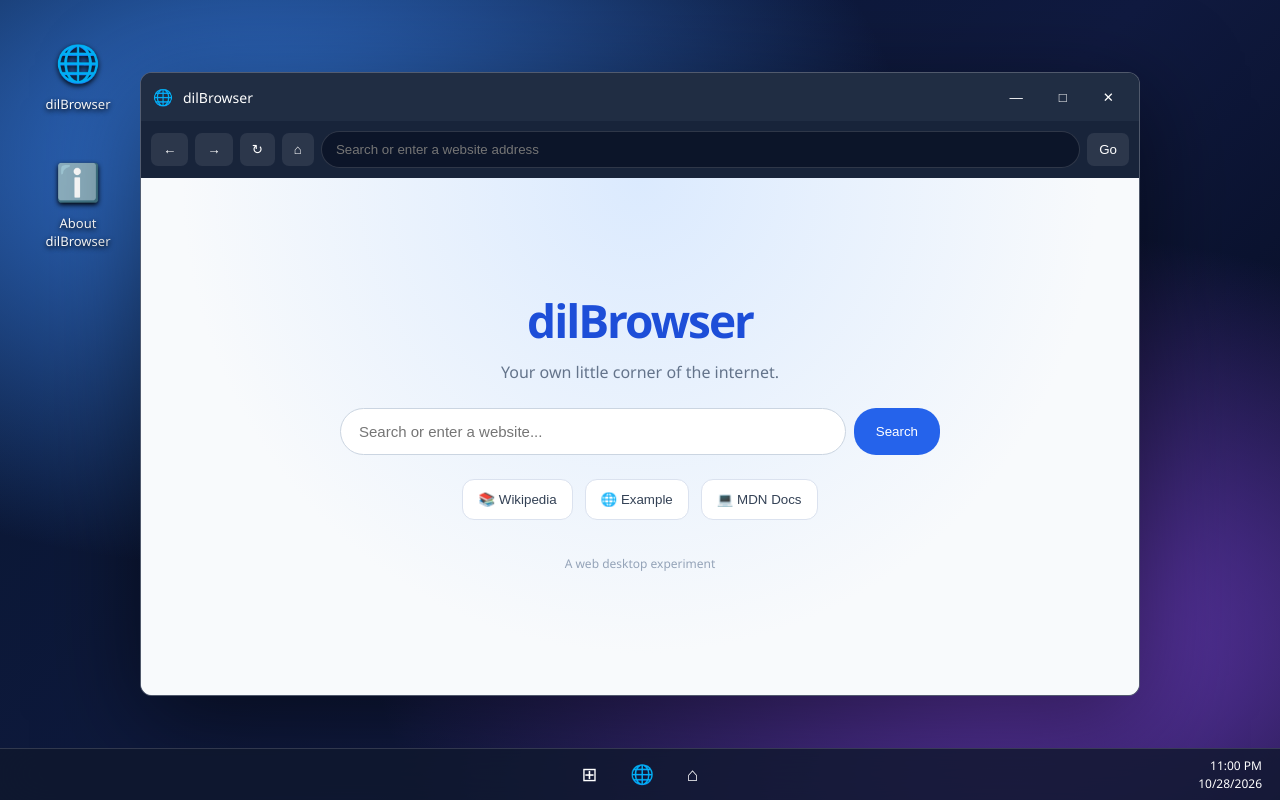
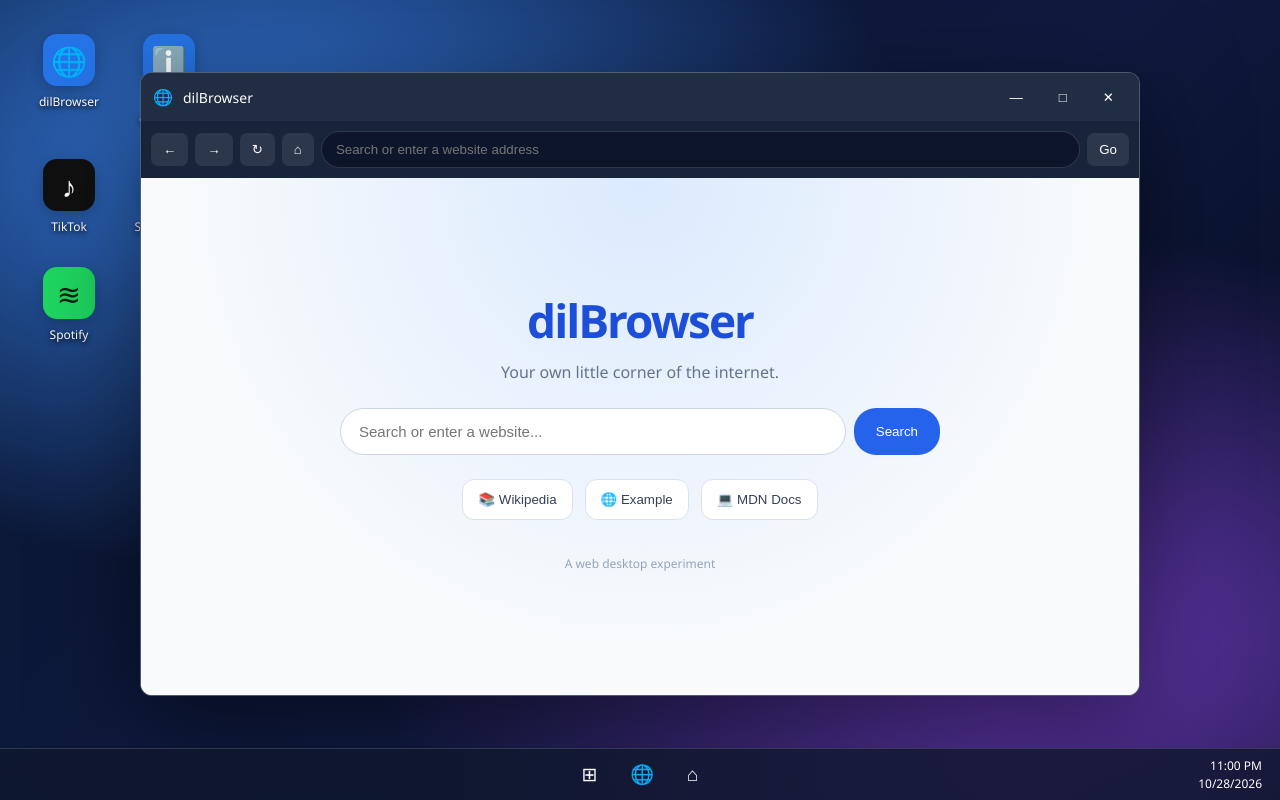
Before and after one commit to hisawyersawyerlawyer/DilBrowser, a website: page public/index.html in a window 1280 px wide. Drawn offline with Linux system fonts and the light colour scheme.

Commit message:
Refactor desktop layout and icons in index.html

```diff
--- a/public/index.html
+++ b/public/index.html
@@ -8,15 +8,20 @@
 <style>
 *{box-sizing:border-box}
 body{margin:0;font-family:"Segoe UI",Arial,sans-serif;color:white;height:100vh;overflow:hidden;background:radial-gradient(ellipse at 20% 20%,#3478db 0%,transparent 45%),radial-gradient(ellipse at 80% 80%,#673ab7 0%,transparent 45%),linear-gradient(135deg,#07162f,#101a40 55%,#030817)}
-.desktop{height:calc(100vh - 52px);padding:28px;display:flex;flex-direction:column;align-items:flex-start;gap:24px}
-.desktop-icon{width:100px;text-align:center;cursor:pointer;padding:10px;border-radius:8px;font-size:13px;text-shadow:0 2px 5px #000}
-.desktop-icon:hover{background:#ffffff20}
-.desktop-icon .symbol{font-size:36px;display:block;margin-bottom:8px}
-.taskbar{position:absolute;bottom:0;width:100%;height:52px;background:#10182dcc;backdrop-filter:blur(25px);border-top:1px solid #ffffff25;display:flex;align-items:center;justify-content:center;gap:9px}
+.desktop{height:calc(100vh - 52px);padding:24px;display:flex;flex-direction:column;align-items:flex-start;gap:22px;overflow:auto}
+.desktop-icons{display:grid;grid-template-columns:repeat(2,90px);gap:12px 10px}
+.desktop-icon{width:90px;min-height:94px;text-align:center;cursor:pointer;padding:10px 4px;border-radius:10px;font-size:12px;text-shadow:0 2px 5px #000}
+.desktop-icon:hover{background:#ffffff25;outline:1px solid #ffffff30}
+.symbol{width:52px;height:52px;display:flex;align-items:center;justify-content:center;margin:0 auto 7px;border-radius:14px;font-size:29px;text-shadow:none;box-shadow:0 4px 14px #0003}
+.tiktok{background:#101010;color:white}
+.soundcloud{background:#ff6a18;color:white}
+.spotify{background:#1ed760;color:#071b0e}
+.info{background:#2674e8;color:white}
+.taskbar{position:absolute;bottom:0;width:100%;height:52px;background:#10182dcc;backdrop-filter:blur(25px);border-top:1px solid #ffffff25;display:flex;align-items:center;justify-content:center;gap:9px;z-index:10}
 .taskbutton{border:0;background:transparent;color:white;border-radius:8px;padding:8px 12px;cursor:pointer;font-size:19px}
 .taskbutton:hover{background:#ffffff22}
 .clock{position:absolute;right:18px;font-size:12px;text-align:right;line-height:1.5}
-.window{position:absolute;left:50%;top:48%;transform:translate(-50%,-50%);width:min(1000px,94vw);height:min(650px,78vh);min-height:300px;background:#17233aee;border:1px solid #ffffff40;border-radius:12px;overflow:hidden;box-shadow:0 25px 100px #0008;display:flex;flex-direction:column}
+.window{position:absolute;left:50%;top:48%;transform:translate(-50%,-50%);width:min(1000px,94vw);height:min(650px,78vh);min-height:300px;background:#17233aee;border:1px solid #ffffff40;border-radius:12px;overflow:hidden;box-shadow:0 25px 100px #0008;display:flex;flex-direction:column;z-index:5}
 .window.hidden{display:none}
 .titlebar{height:48px;display:flex;align-items:center;padding:0 12px;background:#202d43;gap:10px;flex-shrink:0;cursor:move}
 .title{flex:1;font-size:14px}
@@ -39,7 +44,7 @@
 .links button{border:1px solid #dbe2ef;background:white;color:#334155;padding:12px 15px;border-radius:12px;cursor:pointer}
 .links button:hover{background:#e8efff}
 #viewer{width:100%;height:100%;border:0;background:white}
-.startmenu{position:absolute;bottom:62px;left:50%;transform:translateX(-50%);width:min(420px,94vw);padding:22px;border:1px solid #ffffff35;border-radius:16px;background:#18243aee;backdrop-filter:blur(25px);box-shadow:0 20px 70px #0007}
+.startmenu{position:absolute;bottom:62px;left:50%;transform:translateX(-50%);width:min(420px,94vw);padding:22px;border:1px solid #ffffff35;border-radius:16px;background:#18243aee;backdrop-filter:blur(25px);box-shadow:0 20px 70px #0007;z-index:20}
 .startmenu.hidden{display:none}
 .startmenu h3{margin:0 0 14px}
 .startgrid{display:grid;grid-template-columns:repeat(3,1fr);gap:10px}
@@ -49,9 +54,25 @@
 </style>
 </head>
 <body>
+
 <div class="desktop">
-  <div class="desktop-icon" onclick="showBrowser()"><span class="symbol">🌐</span>dilBrowser</div>
-  <div class="desktop-icon" onclick="about()"><span class="symbol">ℹ️</span>About dilBrowser</div>
+  <div class="desktop-icons">
+    <div class="desktop-icon" onclick="showBrowser()">
+      <span class="symbol info">🌐</span>dilBrowser
+    </div>
+    <div class="desktop-icon" onclick="about()">
+      <span class="symbol info">ℹ️</span>About dilBrowser
+    </div>
+    <div class="desktop-icon" onclick="openApp('https://www.tiktok.com/')">
+      <span class="symbol tiktok">♪</span>TikTok
+    </div>
+    <div class="desktop-icon" onclick="openApp('https://soundcloud.com/')">
+      <span class="symbol soundcloud">☁</span>SoundCloud
+    </div>
+    <div class="desktop-icon" onclick="openApp('https://open.spotify.com/')">
+      <span class="symbol spotify">≋</span>Spotify
+    </div>
+  </div>
 </div>
 
 <div class="window" id="window">
@@ -69,11 +90,14 @@
     <input id="address" placeholder="Search or enter a website address" onkeydown="if(event.key==='Enter')navigate(this.value)">
     <button onclick="navigate(document.getElementById('address').value)">Go</button>
   </div>
-  <div class="page" id="page">
+  <div class="page">
     <div class="home" id="home">
       <div class="logo">dilBrowser</div>
       <div class="subtitle">Your own little corner of the internet.</div>
-      <div class="search"><input id="homesearch" placeholder="Search or enter a website..." onkeydown="if(event.key==='Enter')navigate(this.value)"><button onclick="navigate(document.getElementById('homesearch').value)">Search</button></div>
+      <div class="search">
+        <input id="homesearch" placeholder="Search or enter a website..." onkeydown="if(event.key==='Enter')navigate(this.value)">
+        <button onclick="navigate(document.getElementById('homesearch').value)">Search</button>
+      </div>
       <div class="links">
         <button onclick="navigate('https://www.wikipedia.org')">📚 Wikipedia</button>
         <button onclick="navigate('https://www.example.com')">🌐 Example</button>
@@ -89,11 +113,11 @@
   <h3>Start</h3>
   <div class="startgrid">
     <button onclick="goHome();hideStart()">🏠<br>Home</button>
+    <button onclick="openApp('https://www.tiktok.com/');hideStart()">♪<br>TikTok</button>
+    <button onclick="openApp('https://soundcloud.com/');hideStart()">☁<br>SoundCloud</button>
+    <button onclick="openApp('https://open.spotify.com/');hideStart()">≋<br>Spotify</button>
     <button onclick="navigate('https://www.wikipedia.org');hideStart()">📚<br>Wikipedia</button>
-    <button onclick="navigate('https://developer.mozilla.org');hideStart()">💻<br>Developer</button>
-    <button onclick="navigate('https://www.example.com');hideStart()">🌐<br>Example</button>
     <button onclick="about();hideStart()">ℹ️<br>About</button>
-    <button onclick="showBrowser();hideStart()">🪟<br>Browser</button>
   </div>
 </div>
 
@@ -113,6 +137,10 @@
 let historyIndex=-1;
 let maximized=false;
 let previousStyle={};
+
+function openApp(url){
+  window.open(url,'_blank','noopener,noreferrer');
+}
 
 function normalizeUrl(value){
   value=value.trim();
@@ -139,10 +167,16 @@
   showBrowser();
 }
 function goBack(){
-  if(historyIndex>0){historyIndex--;navigate(historyList[historyIndex],false);}
+  if(historyIndex>0){
+    historyIndex--;
+    navigate(historyList[historyIndex],false);
+  }
 }
 function goForward(){
-  if(historyIndex<historyList.length-1){historyIndex++;navigate(historyList[historyIndex],false);}
+  if(historyIndex<historyList.length-1){
+    historyIndex++;
+    navigate(historyList[historyIndex],false);
+  }
 }
 function reloadPage(){
   if(!viewer.hidden&&viewer.src) viewer.src=viewer.src;
@@ -160,20 +194,36 @@
 function minimize(){win.classList.add('hidden')}
 function maximize(){
   if(!maximized){
-    previousStyle={left:win.style.left,top:win.style.top,width:win.style.width,height:win.style.height,transform:win.style.transform,borderRadius:win.style.borderRadius};
-    win.style.left='0';win.style.top='0';win.style.width='100vw';win.style.height='calc(100vh - 52px)';win.style.transform='none';win.style.borderRadius='0';maximized=true;
+    previousStyle={
+      left:win.style.left,top:win.style.top,width:win.style.width,
+      height:win.style.height,transform:win.style.transform,
+      borderRadius:win.style.borderRadius
+    };
+    win.style.left='0';
+    win.style.top='0';
+    win.style.width='100vw';
+    win.style.height='calc(100vh - 52px)';
+    win.style.transform='none';
+    win.style.borderRadius='0';
+    maximized=true;
   }else{
-    Object.assign(win.style,previousStyle);maximized=false;
+    Object.assign(win.style,previousStyle);
+    maximized=false;
   }
 }
 function toggleStart(){document.getElementById('startmenu').classList.toggle('hidden')}
 function hideStart(){document.getElementById('startmenu').classList.add('hidden')}
-function about(){alert('dilBrowser\\nA Windows-inspired desktop and browser demo. Some websites block embedding, so they may not load inside the window.')}
+function about(){
+  alert('dilBrowser\nA Windows-inspired desktop and browser demo. TikTok, SoundCloud, and Spotify open in new tabs. Some websites block embedding inside the browser window.');
+}
 function updateClock(){
   const now=new Date();
-  document.getElementById('clock').innerHTML=now.toLocaleTimeString([], {hour:'2-digit',minute:'2-digit'})+'<br>'+now.toLocaleDateString();
+  document.getElementById('clock').innerHTML=
+    now.toLocaleTimeString([], {hour:'2-digit',minute:'2-digit'})+
+    '<br>'+now.toLocaleDateString();
 }
-updateClock();setInterval(updateClock,1000);
+updateClock();
+setInterval(updateClock,1000);
 
 const titlebar=document.getElementById('titlebar');
 let dragging=false,offsetX=0,offsetY=0;
```
